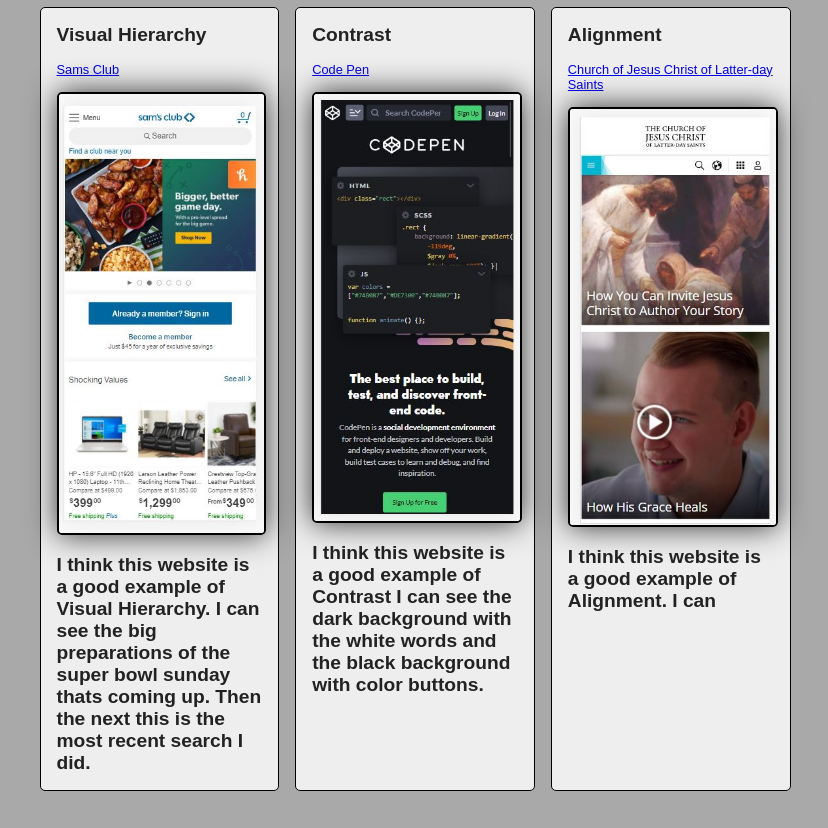
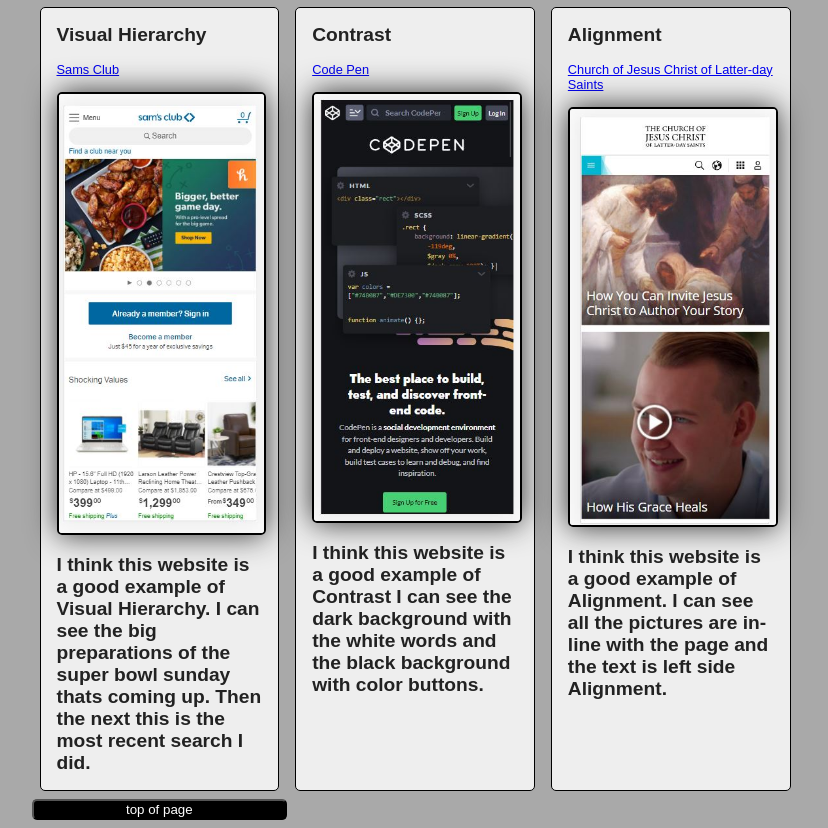
Before and after one commit to justinmurrey/wdd230, a plain HTML site: page lesson2/designprinciples.html in a window 1280 px wide. Shown: the part 129-957 px from the top of the page, without its empty margins (225-1053 px from the left). Before the commit the page ends 936 px from the top, so only its background shows below. Drawn offline with Linux system fonts and the light colour scheme.

Commit message:
commit14 fix.2

```diff
--- a/lesson2/css/style.css
+++ b/lesson2/css/style.css
@@ -4,6 +4,13 @@
 #header {
   text-align: center;
 }
+
+#button {
+  background-color: black;
+  color: white;
+  border-radius: 5px;
+}
+
 body {
   font-size: 16px;
   font-family: "Sansita", Ubuntu, sans-serif;
@@ -30,7 +37,7 @@
 }
 
 main section:nth-child(2) {
-  display: none;
+  /*display: none;*/
   margin: 0.5rem;
 }
 
--- a/lesson2/designprinciples.html
+++ b/lesson2/designprinciples.html
@@ -45,6 +45,7 @@
           </h2>
         </div>
       </section>
+
       <section>
         <h2>Alignment</h2>
         <div>
@@ -56,9 +57,14 @@
           <img class="colimage" src="images/pix3.JPG" alt="website 3" />
         </picture>
         <div>
-          <h2>I think this website is a good example of Alignment. I can</h2>
+          <h2>
+            I think this website is a good example of Alignment. I can see all
+            the pictures are in-line with the page and the text is left side
+            Alignment.
+          </h2>
         </div>
       </section>
+      <input type="button" value="top of page" id="button" />
     </main>
   </body>
 </html>
```
